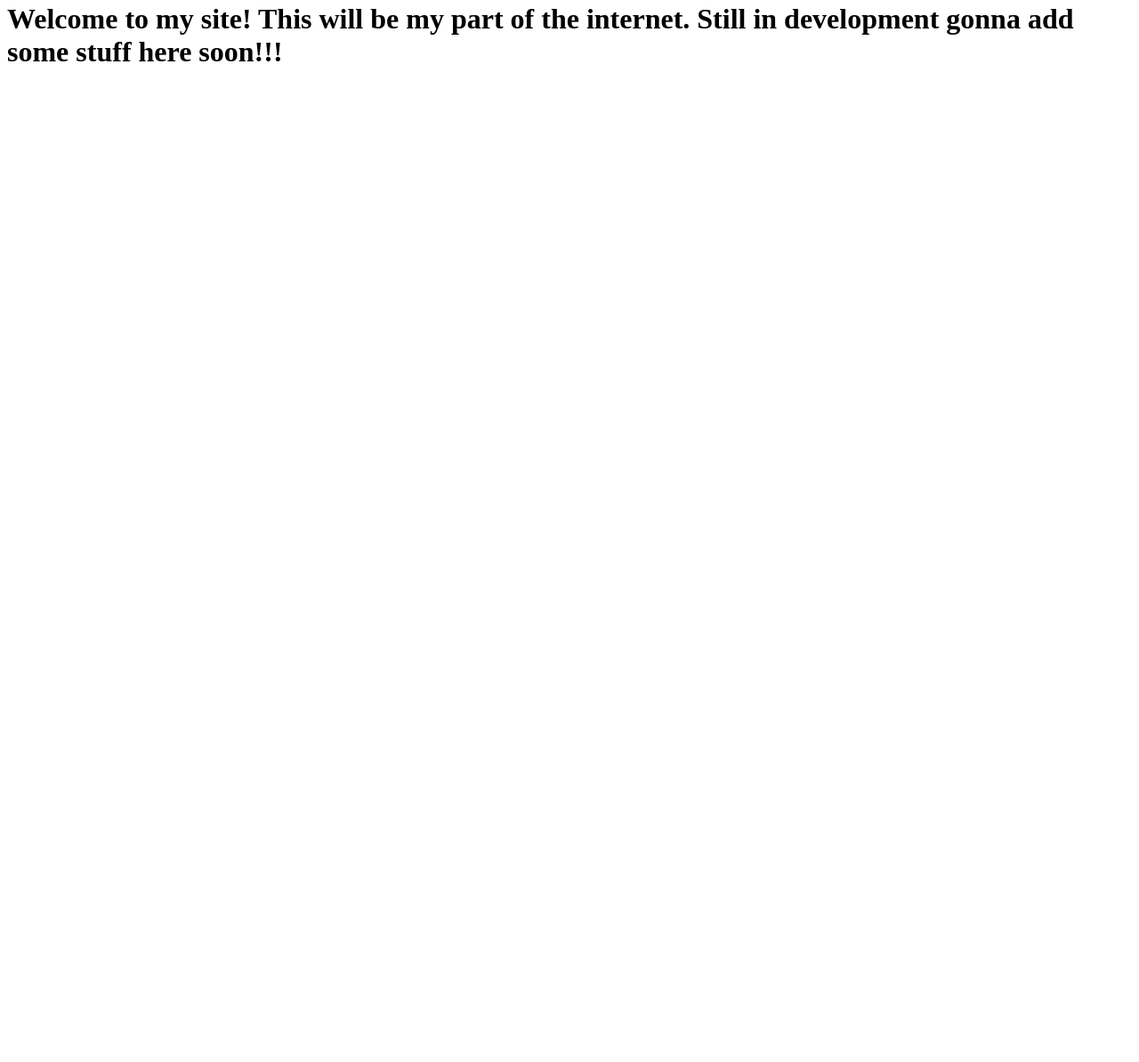
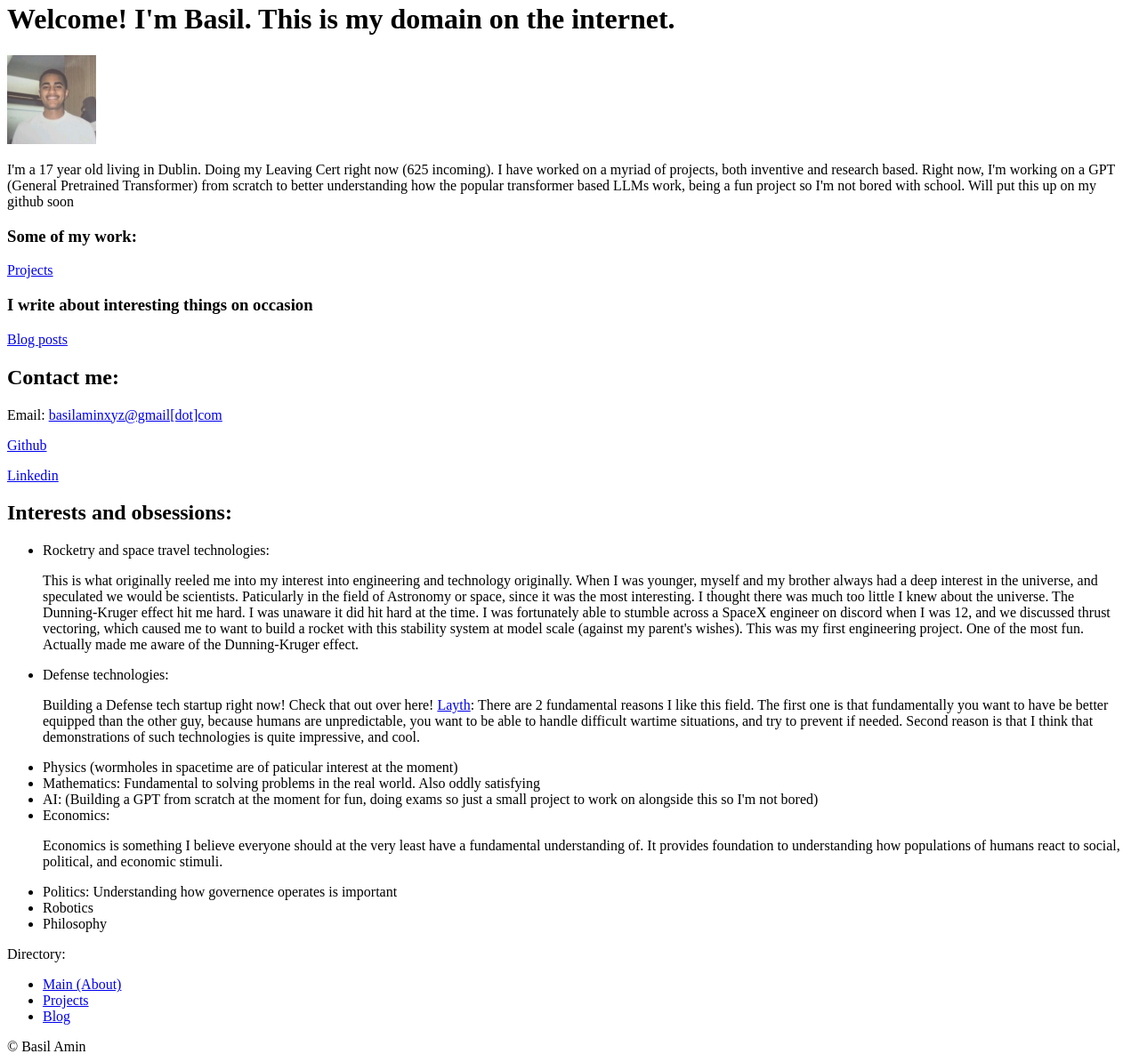
Before and after one commit to BasilAmin/basilamin.github.io, a plain HTML site: page index.html in a window 1280 px wide. Shown: the part 18-1212 px from the top of the page at 89% size. Before the commit the page ends 800 px from the top, so only its background shows below. Drawn offline with Linux system fonts and the light colour scheme.

Commit message:
initial setup of last site draft

```diff
--- a/index.html
+++ b/index.html
@@ -1,21 +1,72 @@
 <!DOCTYPE html>
 
-<html lang="en">
-    <Title>
-        Basil Amin
-    </Title>
+<html lang="en", style="background-color:rgb(255, 255, 255);", style="background-color:rgb(0, 0, 0);">
 
+    <Title> Basil Amin </Title>
     <h1>
-        Welcome to my site! This will be my part of the internet. Still in development gonna add some stuff here soon!!!
+        Welcome! I'm Basil. This is my domain on the internet.
     </h1>
+
+    <img src="basil.jpeg" alt="Basil Amin (Thats me!)" width="100" height="100">
+
+    <p>I'm a 17 year old living in Dublin. Doing my Leaving Cert right now (625 incoming). I have worked on a myriad of projects, both
+        inventive and research based. Right now, I'm working on a GPT (General Pretrained Transformer) from scratch to better understanding
+        how the popular transformer based LLMs work, being a fun project so I'm not bored with school. Will put this up on my github soon
+    </p>
+
+        <h3>Some of my work:</h3>
+    <p><a href="Projects/Projects.html">Projects</a> </p>
+
+    <h3>I write about interesting things on occasion</h3>
+    <p><a href="Writing/writing.html">Blog posts</a> </p>
+
+
+    <h2>
+        Contact me:
+    </h2>
+
+        <p> Email: <a href="basilaminxyz@gmail.com">basilaminxyz@gmail[dot]com</a></p>
+        <p><a href="https://github.com/BasilAmin">Github</a> </p>
+        <p><a href="www.linkedin.com/in/basil-amin-653231354">Linkedin</a></p>
+
+    <h2>Interests and obsessions: </h2>
+    <ul>
+        <li>Rocketry and space travel technologies:<p> This is what originally reeled me into my interest into engineering and technology originally.
+            When I was younger, myself and my brother always had a deep interest in the universe, and speculated we would be scientists.
+            Paticularly in the field of Astronomy or space, since it was the most interesting.
+            I thought there was much too little I knew about the universe. The Dunning-Kruger effect hit me hard.
+            I was unaware it did hit hard at the time. I was fortunately able to stumble across a SpaceX engineer on discord when I was 12,
+            and we discussed thrust vectoring, which caused me to want to build a rocket with this stability system at model scale
+            (against my parent's wishes). This was my first engineering project. One of the most fun. Actually made me aware of the Dunning-Kruger effect.
+        </p></li>
+
+        <li>Defense technologies: <p> Building a Defense tech startup right now! Check that out over here! <a href="laythaero.com">Layth</a>:
+            There are 2 fundamental reasons I like this field. The first one is that fundamentally you want to have be better equipped than the other guy,
+            because humans are unpredictable, you want to be able to handle difficult wartime situations, and try to prevent if needed.
+            Second reason is that I think that demonstrations of such technologies is quite impressive, and cool.
+        </p></li>
+
+        <li>Physics (wormholes in spacetime are of paticular interest at the moment)</li>
+        <li>Mathematics: Fundamental to solving problems in the real world. Also oddly satisfying</li>
+        <li>AI: (Building a GPT from scratch at the moment for fun, doing exams so just a small project to work on alongside this so I'm not bored)</li>
+        <li>Economics:<p> Economics is something I believe everyone should at the very least have a fundamental understanding of. It provides foundation to understanding how populations of humans react to social, political, and economic stimuli.</p></li>
+        <li>Politics: Understanding how governence operates is important </li>
+        <li>Robotics</li>
+        <li>Philosophy</li>
+    </ul>
 
 
 
+    <footer>Directory:
+        <ul>
+            <li><a href="index.html">Main (About)</a></li>
+            <li><a href="Projects.html">Projects</a></li>
+            <li><a href="writing.html">Blog</a></li>
 
 
+        </ul>
 
+    </footer>
 
-
-
-
+    <footer>© Basil Amin</footer>
 </html>
```
Also changed, not shown: Projects.html (added, +21 -0 lines), template.txt (added, +21 -0 lines), writing.html (added, +21 -0 lines), basil.jpeg (added).
